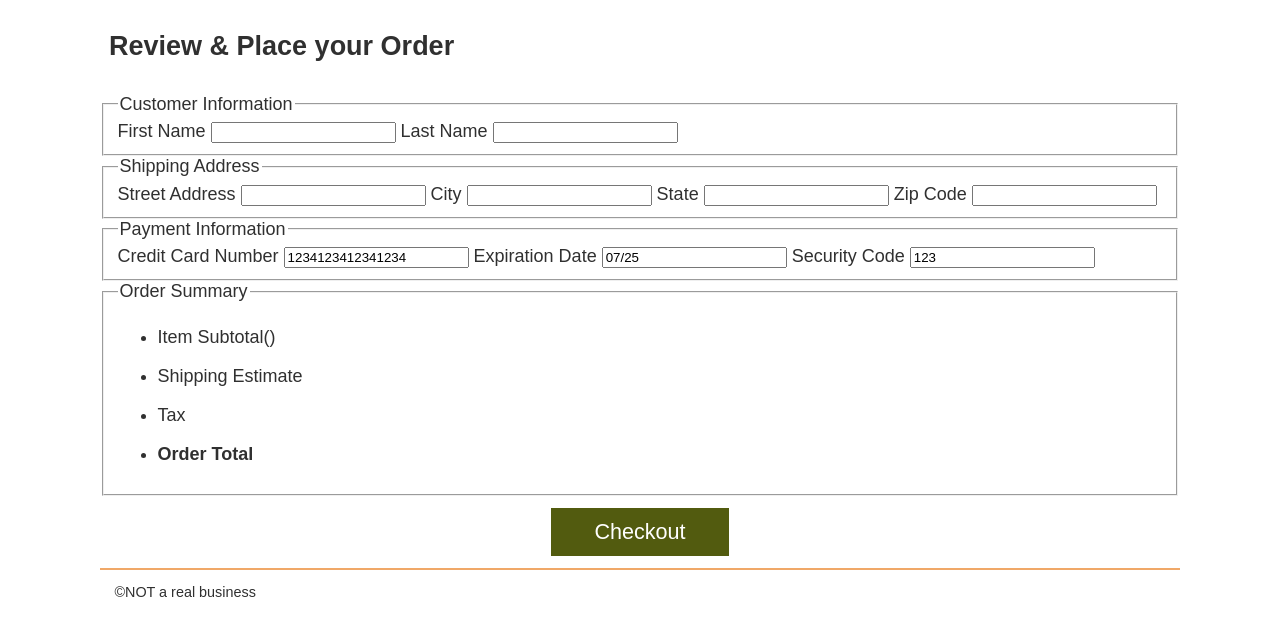
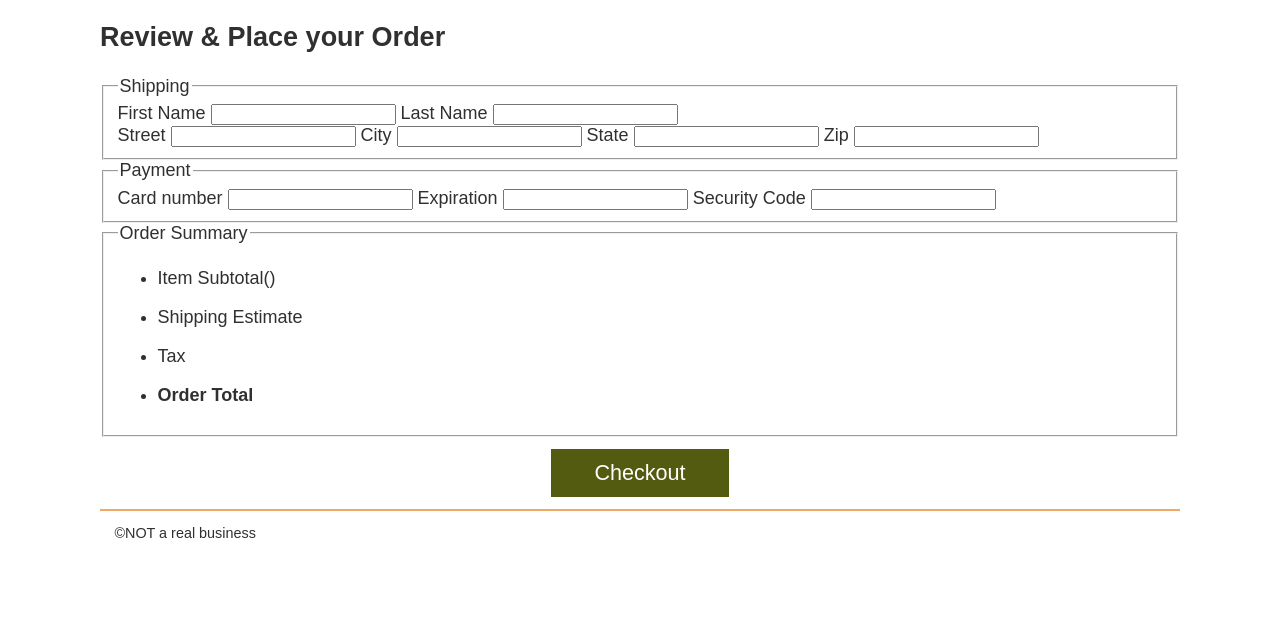
Before and after one commit to JoshuaCDean/TeamProjectWeek1, a website built with Vite: page src/checkout/index.html in a window 1280 px wide. Shown: the part 62-698 px from the top of the page. Built offline with nearby package versions, Linux system fonts and the light colour scheme; no server answers; files whose address does not match are found by name.

Commit message:
not working? unsure why will keep trying to fix

```diff
--- a/src/checkout/index.html
+++ b/src/checkout/index.html
@@ -1,74 +1,45 @@
 <!DOCTYPE html>
-
 <html lang="en">
   <head>
     <meta charset="UTF-8" />
-
     <meta name="viewport" content="width=device-width, initial-scale=1.0" />
-
     <title>Sleep Outside | Checkout</title>
-
     <link rel="stylesheet" href="../css/style.css" />
     <script src="../js/checkout.js" type="module"></script>
   </head>
-
   <body>
     <header class="divider" id="main-header"></header>
-
-    <main class="divider">
-      <section class="products">
+    <main class="divider checkout">
       <h2>Review & Place your Order</h2>
-      </section>
+      <section class="checkout-form">
         <form name="checkout">
-        <fieldset id="user-info">
-          <legend>Customer Information</legend>
-          <label for="fname"
-            >First Name <input type="text" name="fname" id="fname" required
-          /></label>
-          <label for="lname"
-            >Last Name <input type="text" name="lname" id="lname" required
-          /></label>
+          <fieldset>
+            <legend>Shipping</legend>
+            <div class="checkout__name">
+              <label for="fname">First Name</label>
+              <input name="fname" required />
+              <label for="lname">Last Name</label>
+              <input name="lname" required />
+            </div>
+            <div class="checkout__address">
+              <label for="street">Street</label>
+              <input name="street" required />
+              <label for="city">City</label>
+              <input name="city" required />
+              <label for="state">State</label>
+              <input name="state" required />
+              <label for="zip">Zip</label>
+              <input name="zip" id="zip" required />
+            </div>
           </fieldset>
-        <fieldset id="user-address">
-          <legend>Shipping Address</legend>
-          <label for="street"
-            >Street Address
-            <input type="text" name="street" id="street" required
-          /></label>
-          <label for="city"
-            >City <input type="text" name="city" id="city" required
-          /></label>
-          <label for="state"
-            >State <input type="text" name="state" id="state" required
-          /></label>
-          <label for="zip"
-            >Zip Code <input type="text" name="zip" id="zip" required
-          /></label>
-        </fieldset>
-        <fieldset id="user-payment">
-          <legend>Payment Information</legend>
-          <label for="cardNumber"
-            >Credit Card Number
-            <input
-              type="text"
-              name="cardNumber"
-              id="cardNumber"
-              value="1234123412341234"
-              required
-          /></label>
-          <label for="expiration"
-            >Expiration Date
-            <input
-              type="text"
-              name="expiration"
-              id="expiration"
-              value="07/25"
-              required
-          /></label>
-          <label for="code"
-            >Security Code
-            <input type="text" name="code" id="code" value="123" required
-          /></label>
+          <fieldset>
+            <legend>Payment</legend>
+            <label for="cardNumber">Card number</label>
+            <input name="cardNumber" required />
+            <label for="expiration">Expiration</label>
+            <input name="expiration" required />
+            <label for="code">Security Code</label>
+            <input name="code" required />
           </fieldset>
           <fieldset class="checkout-summary">
             <legend>Order Summary</legend>
@@ -93,35 +64,11 @@
               </li>
             </ul>
           </fieldset>
-        <!-- <fieldset>
-          <legend>Order Summary</legend>
-          <table class="orderSummary">
-            <tr>
-              <td>Number of Items</td>
-              <td id="numItems"></td>
-            </tr>
-            <tr>
-              <td>Subtotal</td>
-              <td id="subtotal"></td>
-            </tr>
-            <tr>
-              <td>Tax</td>
-              <td id="tax"></td>
-            </tr>
-            <tr>
-              <td>Shipping</td>
-              <td id="shipping"></td>
-            </tr>
-            <tr>
-              <td>Total</td>
-              <td id="totalBill"></td>
-            </tr>
-          </table>
-        </fieldset> -->
+
           <button id="checkoutSubmit" type="submit">Checkout</button>
         </form>
+      </section>
     </main>
-
     <footer id="main-footer"></footer>
   </body>
 </html>
--- a/src/js/CheckoutProcess.mjs
+++ b/src/js/CheckoutProcess.mjs
@@ -1,4 +1,9 @@
-import { getLocalStorage } from "./utils.mjs";
+import {
+  setLocalStorage,
+  getLocalStorage,
+  alertMessage,
+  removeAllAlerts,
+} from "./utils.mjs";
 import ExternalServices from "./ExternalServices.mjs";
 
 const services = new ExternalServices();
@@ -83,24 +88,28 @@ export default class CheckoutProcess {
 
 
   async checkout() {
-    // build the data object from the calculated fields, the items in the cart, and the information entered into the form
     const formElement = document.forms["checkout"];
 
     const json = formDataToJSON(formElement);
-
+    // add totals, and item details
     json.orderDate = new Date();
     json.orderTotal = this.orderTotal;
     json.tax = this.tax;
     json.shipping = this.shipping;
     json.items = packageItems(this.list);
-
     console.log(json);
-
-    // call the checkout method in our ExternalServices module and send it our data object.
     try {
       const res = await services.checkout(json);
       console.log(res);
-    } catch(err) {
+      setLocalStorage("so-cart", []);
+      location.assign("/checkout/success.html");
+    } catch (err) {
+      // get rid of any preexisting alerts.
+      removeAllAlerts();
+      for (let message in err.message) {
+        alertMessage(err.message[message]);
+      }
+
       console.log(err);
     }
   }
--- a/src/js/ExternalServices.mjs
+++ b/src/js/ExternalServices.mjs
@@ -1,7 +1,7 @@
 const baseURL = import.meta.env.VITE_SERVER_URL
 
-function convertToJson(res) {
-  const jsonResponse = res.json();
+async function convertToJson(res) {
+  const jsonResponse = await res.json();
   if (res.ok) {
     return jsonResponse;
   } else {
--- a/src/js/utils.mjs
+++ b/src/js/utils.mjs
@@ -67,3 +67,30 @@ export async function loadHeaderFooter(headerPath, footerPath) {
   renderWithTemplate(headerTemplate, headerId);
   renderWithTemplate(footerTemplate, footerId);
 }
+
+export function alertMessage(message, scroll = true, duration = 3000) {
+  const alert = document.createElement("div");
+  alert.classList.add("alert");
+  alert.innerHTML = `<p>${message}</p><span>X</span>`;
+
+  alert.addEventListener("click", function (e) {
+    if (e.target.tagName == "SPAN") {
+      main.removeChild(this);
+    }
+  });
+  const main = document.querySelector("main");
+  main.prepend(alert);
+  // make sure they see the alert by scrolling to the top of the window
+  //we may not always want to do this...so default to scroll=true, but allow it to be passed in and overridden.
+  if (scroll) window.scrollTo(0, 0);
+
+  // left this here to show how you could remove the alert automatically after a certain amount of time.
+  // setTimeout(function () {
+  //   main.removeChild(alert);
+  // }, duration);
+}
+
+export function removeAllAlerts() {
+  const alerts = document.querySelectorAll(".alert");
+  alerts.forEach((alert) => document.querySelector("main").removeChild(alert));
+}
```
Also changed, not shown: src/checkout/success.html (added). Lines whose indentation alone changed are shown as unchanged.
